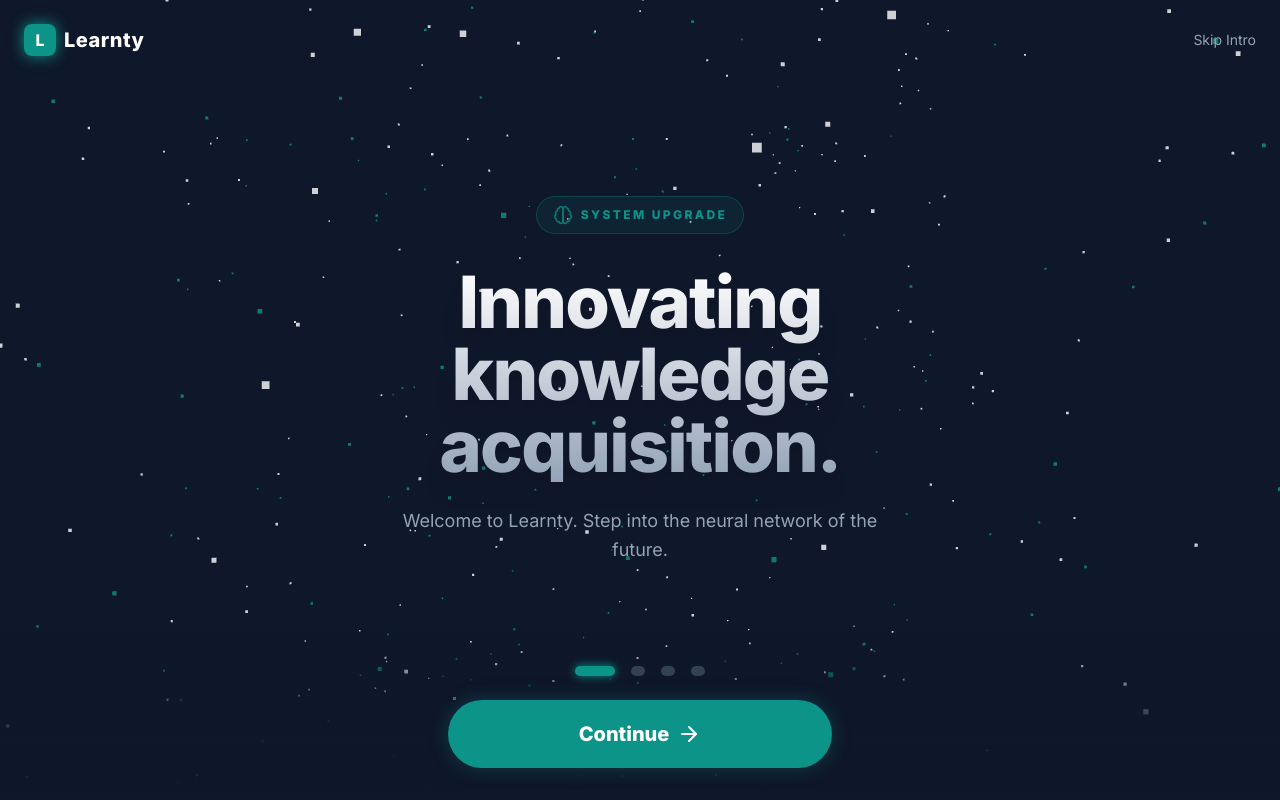
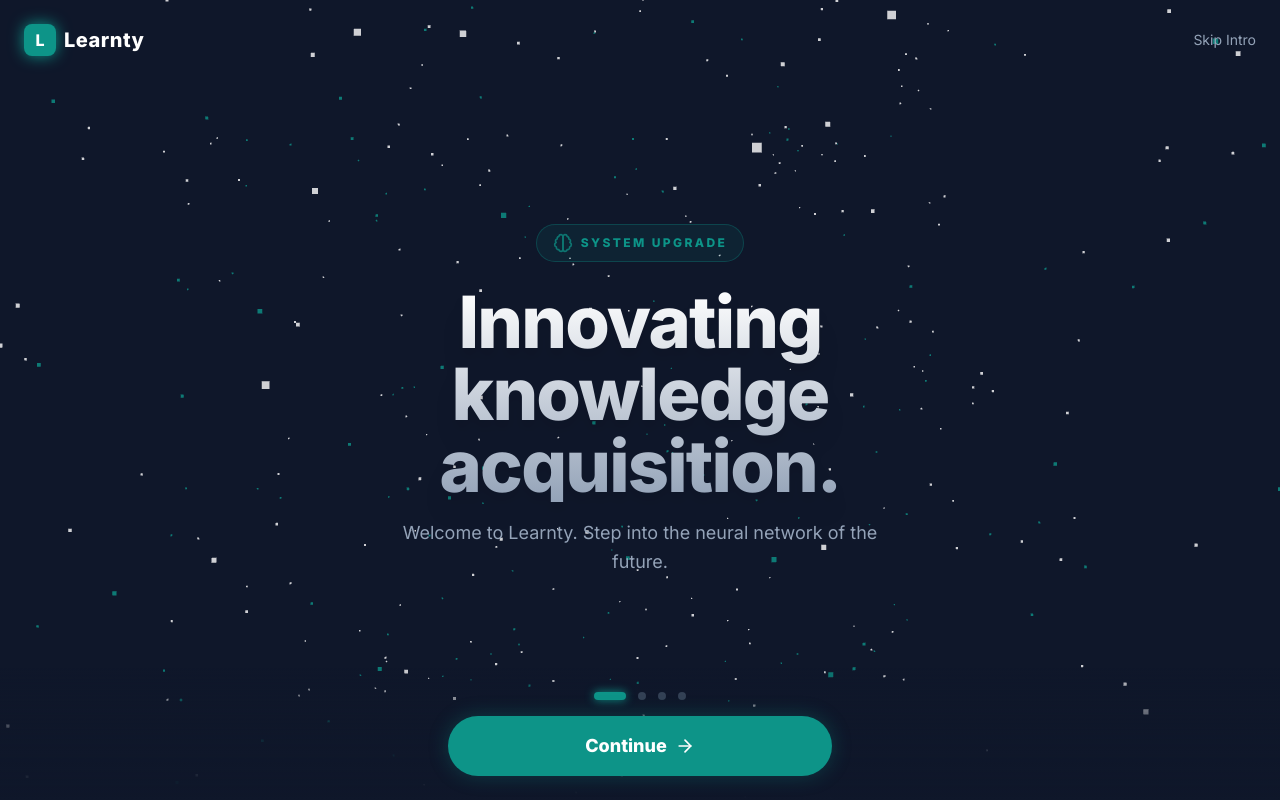
Before and after one commit to Trixel001/Learnty, a React (Vite) app: page / in a window 1280 px wide. Built offline with nearby package versions, Linux system fonts and the light colour scheme.

Commit message:
Remove slide-in animations and fix extra white spacing issues

```diff
--- a/src/pages/Intro.jsx
+++ b/src/pages/Intro.jsx
@@ -5,12 +5,12 @@ import { Brain, ArrowRight, Book, Zap, CheckCircle, Gamepad2, Anchor } from 'luc
 import PageTransition from '../components/PageTransition';
 
 const SlideOne = () => (
-    <div className="text-center flex flex-col items-center animate-[fadeIn_0.8s_ease-out] w-full max-w-4xl px-4">
-        <div className="inline-flex items-center justify-center px-4 py-2 mb-8 rounded-full bg-[#0d9488]/10 border border-[#0d9488]/30 text-[#0d9488]">
+    <div className="text-center flex flex-col items-center w-full max-w-4xl px-4">
+        <div className="inline-flex items-center justify-center px-4 py-2 mb-6 rounded-full bg-[#0d9488]/10 border border-[#0d9488]/30 text-[#0d9488]">
             <Brain className="w-5 h-5 mr-2 animate-pulse" />
             <span className="text-[10px] md:text-xs font-bold tracking-[0.2em] uppercase">System Upgrade</span>
         </div>
-        <h1 className="text-4xl md:text-6xl lg:text-7xl font-extrabold tracking-tight leading-tight mb-6 text-transparent bg-clip-text bg-gradient-to-b from-white to-slate-400 drop-shadow-xl">
+        <h1 className="text-4xl md:text-6xl lg:text-7xl font-extrabold tracking-tight leading-tight mb-4 text-transparent bg-clip-text bg-gradient-to-b from-white to-slate-400 drop-shadow-xl">
             Innovating <br /> knowledge <br /> acquisition.
         </h1>
         <p className="text-lg text-slate-400 max-w-lg mx-auto leading-relaxed">
@@ -20,9 +20,9 @@ const SlideOne = () => (
 );
 
 const SlideTwo = () => (
-    <div className="flex flex-col items-center justify-center gap-6 md:gap-10 w-full max-w-md px-6 animate-[slideInRight_0.6s_ease-out] text-center">
+    <div className="flex flex-col items-center justify-center gap-6 w-full max-w-md px-6 text-center">
         <div className="w-full">
-            <h2 className="text-3xl md:text-4xl font-bold mb-4 leading-tight text-white">
+            <h2 className="text-3xl md:text-4xl font-bold mb-3 leading-tight text-white">
                 Books <span className="relative inline-block text-red-400">Decay.</span>
             </h2>
             <p className="text-lg text-slate-300 mb-2 leading-relaxed">
@@ -52,12 +52,12 @@ const SlideTwo = () => (
 );
 
 const SlideThree = () => (
-    <div className="flex flex-col items-center justify-center gap-8 w-full max-w-md px-6 animate-[slideInRight_0.6s_ease-out] text-center">
+    <div className="flex flex-col items-center justify-center gap-6 w-full max-w-md px-6 text-center">
         <div className="w-full">
-            <h2 className="text-3xl md:text-4xl font-bold mb-4 leading-tight text-white">
+            <h2 className="text-3xl md:text-4xl font-bold mb-3 leading-tight text-white">
                 School is <span className="text-red-500">Bloatware.</span>
             </h2>
-            <p className="text-lg text-slate-300 mb-6 leading-relaxed">
+            <p className="text-lg text-slate-300 mb-4 leading-relaxed">
                 Too slow. Too expensive. <br />
                 <span className="opacity-75">Obsolete operating system.</span>
             </p>
@@ -76,8 +76,8 @@ const SlideThree = () => (
 );
 
 const SlideFour = () => (
-    <div className="w-full max-w-md md:max-w-lg mx-auto px-4 flex flex-col items-center animate-[zoomIn_0.5s_ease-out]">
-        <div className="relative w-full aspect-[4/3.5] mb-8">
+    <div className="w-full max-w-md md:max-w-lg mx-auto px-4 flex flex-col items-center">
+        <div className="relative w-full aspect-[4/3.5] mb-6">
             <div className="absolute -top-4 -right-2 z-20 w-12 h-12 md:w-16 md:h-16 bg-yellow-400 rounded-full flex items-center justify-center shadow-lg border-2 border-yellow-200 transform rotate-12 animate-[bounce_3s_infinite]">
                 <span className="text-yellow-900 font-bold text-xl md:text-2xl">A+</span>
             </div>
@@ -86,7 +86,7 @@ const SlideFour = () => (
             </div>
             <div className="w-full h-full bg-[#1e293b] rounded-3xl border border-slate-700 p-4 md:p-8 flex flex-col justify-between shadow-2xl relative overflow-hidden">
                 <div className="absolute top-0 left-0 w-full h-full bg-gradient-to-br from-[#0d9488]/5 to-transparent pointer-events-none"></div>
-                <div className="grid grid-cols-2 gap-4 flex-1 mb-6">
+                <div className="grid grid-cols-2 gap-4 flex-1 mb-4">
                     <div className="bg-[#0f172a] rounded-2xl flex flex-col items-center justify-center p-4 border border-slate-700/50 relative overflow-hidden group">
                         <div className="absolute inset-0 bg-[#0d9488]/5 opacity-0 group-hover:opacity-100 transition-opacity"></div>
                         <Zap className="w-8 h-8 text-yellow-400 mb-2 drop-shadow-[0_0_8px_rgba(250,204,21,0.6)]" />
@@ -110,7 +110,7 @@ const SlideFour = () => (
                 </div>
             </div>
         </div>
-        <h1 className="text-3xl md:text-5xl font-extrabold mb-4 text-[#2dd4bf] drop-shadow-sm text-center">
+        <h1 className="text-3xl md:text-5xl font-extrabold mb-3 text-[#2dd4bf] drop-shadow-sm text-center">
             Play to Learn.
         </h1>
         <p className="text-sm md:text-lg text-slate-300 text-center max-w-md leading-relaxed">
@@ -157,24 +157,24 @@ const Intro = () => {
                         Skip Intro
                     </button>
                 </header>
-                <main className="flex-1 flex items-center justify-center relative z-10 w-full h-full pt-10 pb-20">
+                <main className="flex-1 flex items-center justify-center relative z-10 w-full">
                     {currentSlide === 0 && <SlideOne />}
                     {currentSlide === 1 && <SlideTwo />}
                     {currentSlide === 2 && <SlideThree />}
                     {currentSlide === 3 && <SlideFour />}
                 </main>
-                <footer className="fixed bottom-0 w-full p-6 md:p-8 flex flex-col items-center gap-6 z-50 bg-gradient-to-t from-slate-900 via-slate-900/80 to-transparent">
-                    <div className="flex gap-3 md:gap-4">
+                <footer className="fixed bottom-0 w-full p-4 md:p-6 flex flex-col items-center gap-4 z-50 bg-gradient-to-t from-slate-900 via-slate-900/80 to-transparent">
+                    <div className="flex gap-2 md:gap-3">
                         {[...Array(totalSlides)].map((_, idx) => (
                             <button key={idx} onClick={() => setCurrentSlide(idx)}
-                                className={`h-2 md:h-2.5 rounded-full transition-all duration-500 ${idx === currentSlide ? 'w-8 md:w-10 bg-[#0d9488] shadow-[0_0_10px_#0d9488]' : 'w-2.5 md:w-3.5 bg-slate-700 hover:bg-slate-600'}`}/>
+                                className={`h-2 rounded-full transition-all duration-500 ${idx === currentSlide ? 'w-8 bg-[#0d9488] shadow-[0_0_10px_#0d9488]' : 'w-2 bg-slate-700 hover:bg-slate-600'}`}/>
                         ))}
                     </div>
                     <button onClick={nextSlide}
-                        className="group relative w-full max-w-xs md:max-w-sm py-4 md:py-5 bg-[#0d9488] rounded-full overflow-hidden shadow-[0_0_20px_rgba(13,148,136,0.3)] transition-all active:scale-95 hover:shadow-[0_0_30px_rgba(13,148,136,0.5)]">
-                        <div className="flex items-center justify-center gap-2 font-bold text-lg md:text-xl text-white">
+                        className="group relative w-full max-w-xs md:max-w-sm py-3.5 md:py-4 bg-[#0d9488] rounded-full overflow-hidden shadow-[0_0_20px_rgba(13,148,136,0.3)] transition-all active:scale-95 hover:shadow-[0_0_30px_rgba(13,148,136,0.5)]">
+                        <div className="flex items-center justify-center gap-2 font-bold text-base md:text-lg text-white">
                             {currentSlide === totalSlides - 1 ? 'Start Playing' : 'Continue'}
-                            <ArrowRight className="w-5 h-5 md:w-6 md:h-6 group-hover:translate-x-1 transition-transform" />
+                            <ArrowRight className="w-5 h-5 group-hover:translate-x-1 transition-transform" />
                         </div>
                     </button>
                 </footer>
```
